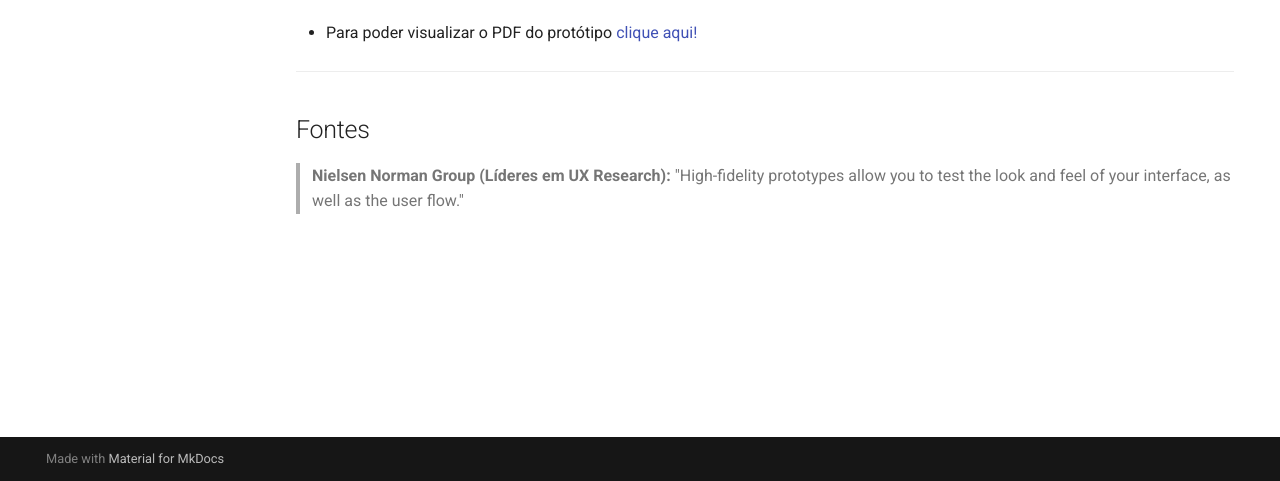
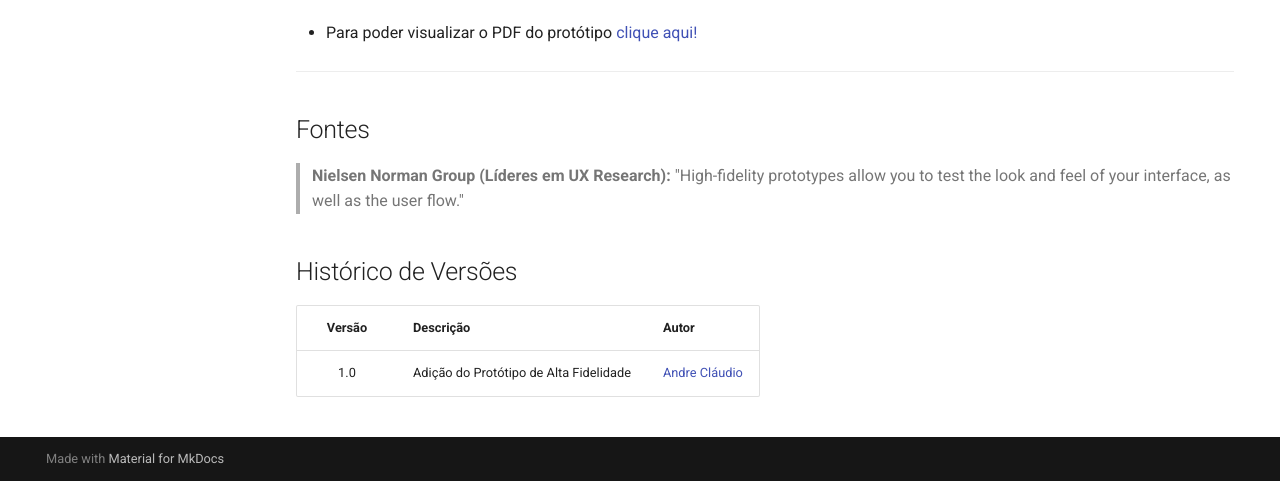
Before and after one commit to estrato-notes/estrato-docs, an MkDocs documentation site: the page built from docs/prototype.md, in a window 1280 px wide and 1330 px high, cut to the strip 849-1330 px from the top of the window. Built offline with MkDocs 1.6.1 and Material for MkDocs 9.7.7, drawn with Linux system fonts in a browser that asks for light colours.

Commit message:
docs: update prototype documentation

```diff
--- a/docs/prototype.md
+++ b/docs/prototype.md
@@ -12,10 +12,16 @@ src="https://embed.figma.com/design/wmUiUCJMbyCzg5Dn3aHpB4/estrato-prototype?nod
 allowfullscreen
 ></iframe>
 
-- Para poder visualizar o PDF do protótipo [clique aqui!](https://drive.google.com/file/d/1Fow1ucaGltNhbtPpAMGzvdcqm7hW1sZn/view?usp=sharing)
+- Para poder visualizar o PDF do protótipo [clique aqui!](https://drive.google.com/file/d/1pey91mxlnBkzUZKGkJrFhuI51uyV7-E7/view?usp=sharing)
 
 ---
 
 ## Fontes
 
 > **Nielsen Norman Group (Líderes em UX Research):** "High-fidelity prototypes allow you to test the look and feel of your interface, as well as the user flow."
+
+## Histórico de Versões
+
+| Versão | Descrição     | Autor                                            |
+| :----: | ------------- | ------------------------------------------------ |
+| 1.0    | Adição do Protótipo de Alta Fidelidade | [Andre Cláudio](https://github.com/andre-maia51) |
--- a/mkdocs.yml
+++ b/mkdocs.yml
@@ -1,21 +1,12 @@
 site_name: Estrato - Documentação
 theme:
   name: material
-  logo: assets/simbol-white2.svg
-  favicon: assets/simbol-white2.svg
+  logo: assets/logo/simbol-white2.svg
+  favicon: assets/logo/simbol-grey2.svg
 
   palette:
     - scheme: default
       primary: grey
-      toggle:
-        icon: material/toggle-switch-off-outline
-        name: Switch to dark mode
-
-    - scheme: slate
-      primary: grey
-      toggle:
-        icon: material/toggle-switch
-        name: Switch to light mode
 
   features:
     - navigation.tabs
```
Also changed, not shown: docs/assets/logo/logo-grey2.svg (added), docs/assets/logo/logo-white2.svg (added), docs/assets/logo/simbol-grey2.svg (added), docs/assets/logo/simbol-white2.svg (added), docs/assets/simbol-white2.svg (deleted).
